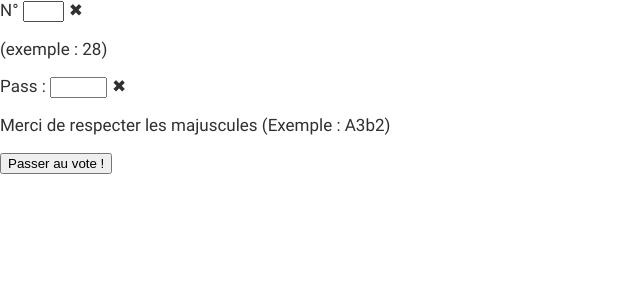
After one commit to AntoineCabrol/FRAMMIawards2018, a PHP site: page /pages/vote.php in a window 1280 px wide. The commit adds this page. Shown: the top 300 px of the page, without its empty margins (0-640 px from the left). Run offline with PHP 8.4, Linux system fonts and the light colour scheme.

Commit message:
ajout bouton VOTE jour J (en commentaire)

```diff
--- a/global.css
+++ b/global.css
@@ -314,7 +314,7 @@ header > div:first-of-type {
                         0% {height: 0;}
                         100% {height: 87px;}
                 }
-        header .infos-header > div {
+        header .infos-header div {
                 display: flex;
                 flex-flow: column;
                 margin: auto;
@@ -324,6 +324,23 @@ header > div:first-of-type {
                 text-transform: uppercase;}
                 header span {font-family: 'USThin', Arial;}
                 header span:nth-of-type(1) {font-family: 'USHeavy', Arial Black;}
+        header .infos-header a:hover {text-decoration: none;}
+        header .infos-header div.bouton-vote {
+                display: flex;
+                flex-flow: row;
+                width: 100%;
+                height: 100%;
+                max-height: 87px;
+                background: #9A0000;
+                font-size: 30px;
+                font-family: USheavy;}
+                header .infos-header div.bouton-vote img {
+                        margin: 0 10px 0 auto;
+                        width: 65px;}
+                header .infos-header div.bouton-vote span {
+                        height: 100%;
+                        line-height: 87px;
+                        margin: 0 auto 0 0;}
 
 
 
@@ -907,6 +924,43 @@ body#pages{border: 0;}
 
 
 
+/** ////////////////////////////////////////////////////////////////////////////////////////////
+                                        VOTE
+//////////////////////////////////////////////////////////////////////////////////////////// **/
+
+#vote {}
+
+#vote input:invalid+span:after {
+        position: absolute;
+        content: '✖';
+        padding-left: 5px;}
+
+#vote input:valid+span:after {
+        position: absolute;
+        content: '✓';
+        padding-left: 5px;}
+
+
+
+/** ////////////////////////////////////////////////////////////////////////////////////////////
+                                        VOTE 2
+//////////////////////////////////////////////////////////////////////////////////////////// **/
+
+#vote2 {}
+
+
+
+
+
+
+
+
+
+
+
+
+
+
 
 /** ////////////////////////////////////////////////////////////////////////////////////////////
                                    RESPONSIVE
--- a/index.php
+++ b/index.php
@@ -49,6 +49,10 @@
                                                 <span>Salle Jean Renoir</span>
                                                 <span>à Chambéry</span>
                                         </div>
+                                        <!--a href="pages/vote.php"><div class="bouton-vote">
+                                                <img src="images/icones/deadline.svg" width="auto">
+                                                <span>VOTEZ</span>
+                                        </div></a-->
                                 </div>
                         </div>
                         <video poster="videos/poster1.png" id="bgvideo" autoplay loop muted>
--- /dev/null
+++ b/pages/vote.php
@@ -0,0 +1,34 @@
+<!DOCTYPE html>
+<html lang="fr">
+
+<head>
+        <?php include("../include/inc_meta.php") ?>
+        <?php include("../include/inc_analytics.php") ?>
+        <title>Vote - page d'identification</title>
+        <link rel="stylesheet" href="../global.css">
+</head>
+
+<body id="vote">
+        <?php if(isset($_GET['ok'])) echo" mauvais n° ou mauvais pass";?>
+        <form method="post" action="vote2.php">
+        <div>
+                <label for="numero">N° </label>
+                <input type="text" id="numero" name="numero" required size="2" pattern="[1-9]{1,3}">
+                <span class="validity"></span>
+                <p>(exemple : 28) </p>
+        </div>
+
+        <div>
+                <label for="pass">Pass : </label>
+                <input type="text" id="pass" name="pass" required size="4" pattern=".{4,4}">
+                <span class="validity"></span>
+                <p>Merci de respecter les majuscules (Exemple : A3b2)</p>
+        </div>
+
+        <div>
+                <button>Passer au vote !</button>
+        </div>
+        </form>
+</body>
+
+</html>
```
Also changed, not shown: pages/vote2.php (added, +44 -0 lines), images/icones/deadline.svg (added).
